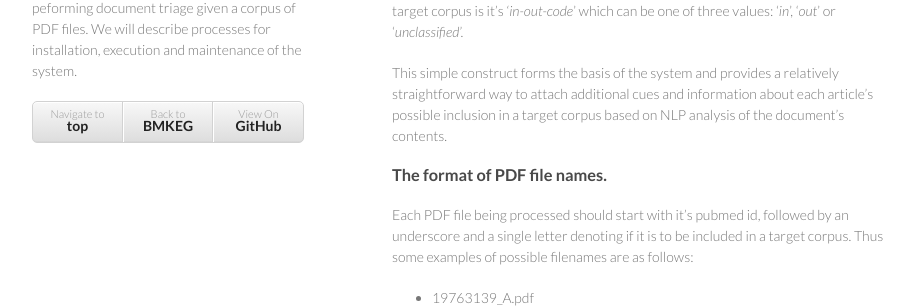
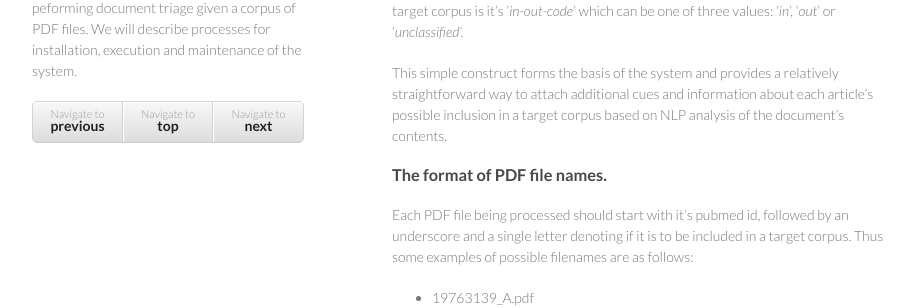
Before and after one commit to BMKEG/sciKnowMine, a Jekyll site: the page built from _posts/2014-04-20-user-manual.md, in a window 1280 px wide. Shown: the part 185-493 px from the top of the page, without its empty margins (178-1101 px from the left). Built offline with Jekyll 4.4.1, drawn with Linux system fonts in a browser that asks for light colours; Markdown is read by kramdown in place of the engine named in the settings.

Commit message:
updates for AWS websites

```diff
--- a/_layouts/default.html
+++ b/_layouts/default.html
@@ -20,9 +20,9 @@
 
 			    <!-- <p class="view"><a href="https://github.com/BMKEG/sciKnowMine">View the Project on GitHub <small>BMKEG/sciKnowMine</small></a></p>-->
 				<ul>
+        			<li><a href="{{ page.prev }}">Navigate to<strong>previous</strong></a></li>
         			<li><a href="index.html">Navigate to <strong>top</strong></a></li>
-    				<li><a href="http://bmkeg.github.io/">Back to <strong>BMKEG</strong></a></li>
-    				<li><a href="https://github.com/BMKEG/sciKnowMine">View On <strong>GitHub</strong></a></li>
+        			<li><a href="{{ page.next }}">Navigate to <strong>next</strong></a></li>
 				</ul>
 			</header>
 
```
Also changed, not shown: _posts/2014-04-20-installation.md (+2 -0 lines), _posts/2014-04-20-user-manual.md (+2 -0 lines).
